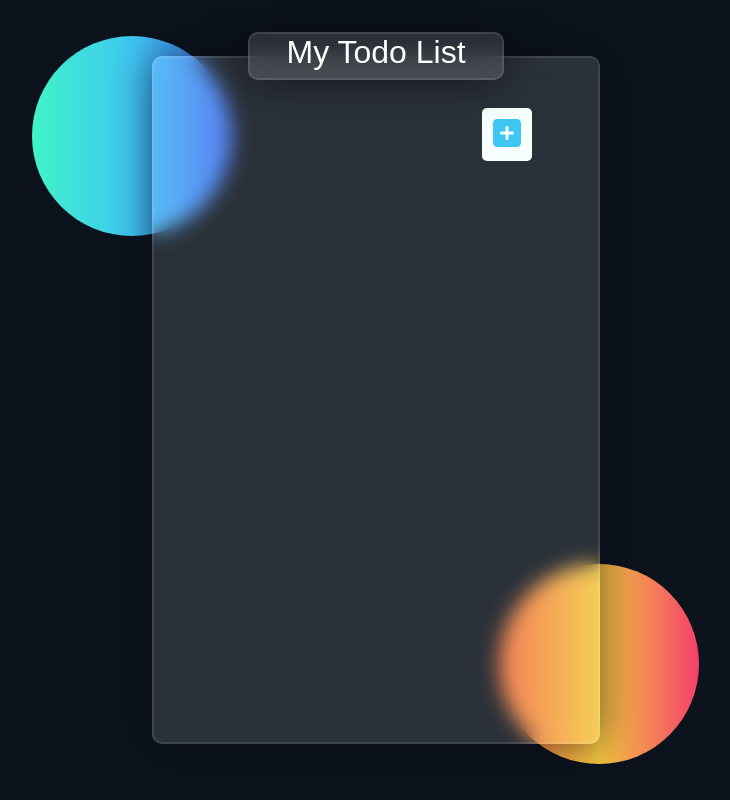
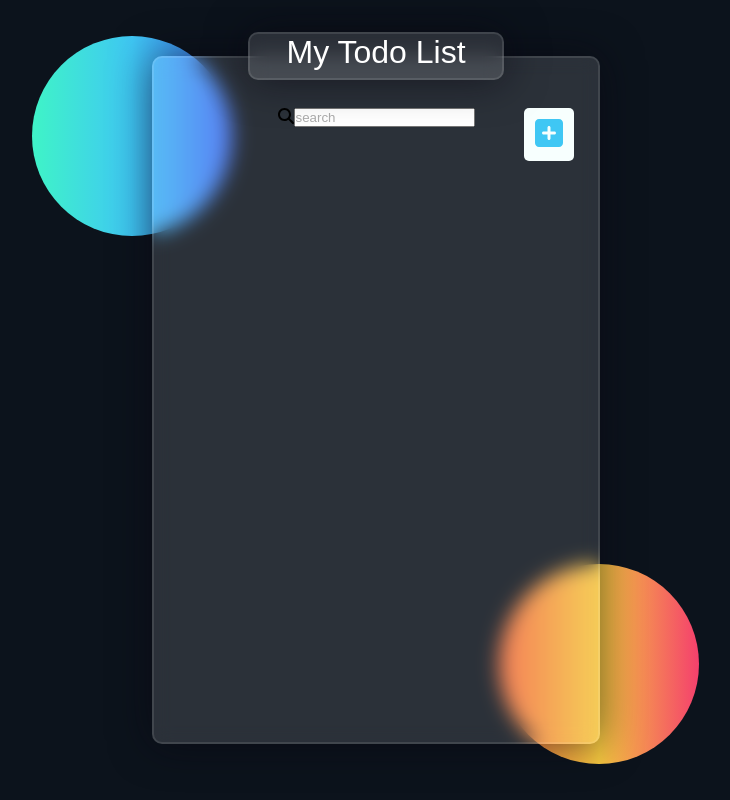
Before and after one commit to CliffordMorin/Todo-app, a React (Create React App) app: page /mylist in a window 1280 px wide. Shown: the whole page, without its empty margins (264-994 px from the left). Built offline with nearby package versions, Linux system fonts and the light colour scheme.

Commit message:
connecting search

```diff
--- a/src/Todo/List.js
+++ b/src/Todo/List.js
@@ -7,15 +7,7 @@ import {
   faFloppyDisk,
 } from "@fortawesome/free-solid-svg-icons";
 
-const List = ({
-  text,
-  todoList,
-  setTodoList,
-  todo,
-  inputTextHandler,
-  submitTodoHandler,
-  inputText,
-}) => {
+const List = ({ text, todoList, setTodoList, todo }) => {
   const [open, setOpen] = useState(false);
   const [editText, setEditText] = useState(text);
 
@@ -41,7 +33,7 @@ const List = ({
       {open ? (
         <input
           type="text"
-          className="listItem"
+          className="inputItem"
           maxLength="25"
           minLength="1"
           value={editText}
--- a/src/Todo/TodoForm.js
+++ b/src/Todo/TodoForm.js
@@ -3,12 +3,17 @@ import { useState, useEffect } from "react";
 import List from "./List";
 import { Navigate } from "react-router-dom";
 import { FontAwesomeIcon } from "@fortawesome/react-fontawesome";
-import { faPlusSquare, faFloppyDisk } from "@fortawesome/free-solid-svg-icons";
+import {
+  faPlusSquare,
+  faFloppyDisk,
+  faMagnifyingGlass,
+} from "@fortawesome/free-solid-svg-icons";
 
 const TodoForm = () => {
   const [open, setOpen] = useState(false);
   const [inputText, setInputText] = useState("");
   const [todoList, setTodoList] = useState([]);
+  const [searchText, setSearchText] = useState("");
 
   const inputTextHandler = (e) => {
     setInputText(e.target.value);
@@ -18,6 +23,12 @@ const TodoForm = () => {
     e.preventDefault();
     setTodoList([...todoList, { text: inputText, id: Math.random() * 1000 }]);
     setInputText("");
+  };
+
+  const searchHandler = (e) => {
+    setSearchText(e.target.value);
+    setTodoList(todoList.filter((el) => el.text.includes(searchText)));
+    console.log(todoList);
   };
 
   return (
@@ -54,6 +65,16 @@ const TodoForm = () => {
         ) : (
           <div></div>
         )}
+        <div className="searchContainer">
+          <FontAwesomeIcon icon={faMagnifyingGlass} />
+          <input
+            type="text"
+            placeholder="search"
+            maxLength="25"
+            minLength="1"
+            onChange={searchHandler}
+          />
+        </div>
         <button
           className="newButton button"
           onClick={(e) => {
@@ -71,9 +92,6 @@ const TodoForm = () => {
                 setTodoList={setTodoList}
                 key={todo.id}
                 text={todo.text}
-                inputTextHandler={inputTextHandler}
-                inputText={inputText}
-                submitTodoHandler={submitTodoHandler}
                 todo={todo}
               />
             ))}
--- a/src/Todo/list.css
+++ b/src/Todo/list.css
@@ -1,6 +1,6 @@
 .list {
   list-style: none;
-  margin: 0 0 0.5rem 3rem;
+  margin-bottom: 0.5rem;
   background: white;
   font-size: 1.5rem;
   color: black;
@@ -17,14 +17,18 @@
   padding: 0.75rem;
 }
 
+.inputItem {
+  width: 300px;
+  padding-left: 5px;
+  padding: 0.75rem;
+}
+
 .deleteButton {
   color: #f43f6c;
   background: #f7fffe;
   cursor: pointer;
   transition: all 0.3s ease;
   width: 50px;
-  position: absolute;
-  left: 400px;
 }
 .deleteButton:hover {
   background: radial-gradient(#f43f6c, #f46c3f);
@@ -37,8 +41,6 @@
   cursor: pointer;
   transition: all 0.3s ease;
   width: 50px;
-  position: absolute;
-  left: 349px;
 }
 .editButton:hover {
   background: radial-gradient(#00b300, #00e600);
@@ -48,6 +50,10 @@
 /* Media Queries */
 @media only screen and (max-width: 600px) {
   .listItem {
+    width: 200px;
+    font-size: 15px;
+  }
+  .inputItem {
     width: 200px;
     font-size: 15px;
   }
--- a/src/Todo/todoForm.css
+++ b/src/Todo/todoForm.css
@@ -83,7 +83,6 @@
 
 .todoListContainer {
   position: absolute;
-  margin-right: 150px;
   margin-top: 130px;
 }
 
@@ -102,7 +101,8 @@
 }
 
 .newButton {
-  margin-left: 70%;
+  margin-left: 78%;
+  position: absolute;
 }
 
 .button {
@@ -131,6 +131,9 @@
     width: 85%;
     height: 86%;
   }
+  .todoListContainer {
+    margin-top: 130px;
+  }
   .listShape:first-child {
     left: -50%;
     top: -20%;
```
